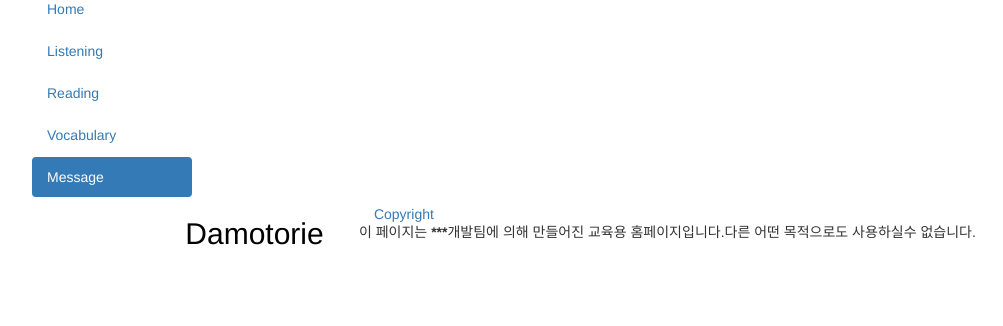
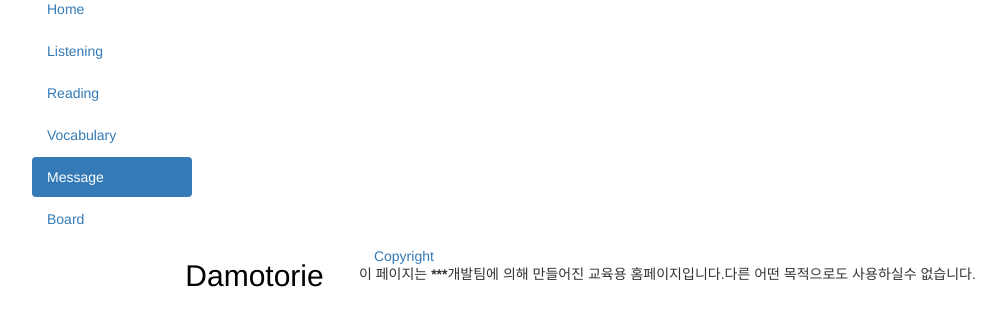
Before and after one commit to parksjin01/2017-, a Django app: template MyLang/LangPi/templates/message.html in a window 1280 px wide. Shown: the part 171-497 px from the top of the page, without its empty margins (53-1056 px from the left). Run offline with Django 3.2, Linux system fonts and the light colour scheme; the template is opened without the code that fills it, so the values that code supplies are empty; some libraries are stand-ins or nearby versions.

Commit message:
Add Board function

```diff
--- a/MyLang/LangPi/templates/message.html
+++ b/MyLang/LangPi/templates/message.html
@@ -7,6 +7,7 @@
         <li role="presentation"><a href="/mypage/reading/">Reading</a></li>
         <li role="presentation"><a href="/mypage/vocabulary/">Vocabulary</a></li>
         <li role="presentation" class="active"><a href="/mypage/message">Message</a></li>
+        <li role="presentation"><a href="/mypage/board">Board</a></li>
     </ul>
 </div>
 <div class="col-md-10">
```
